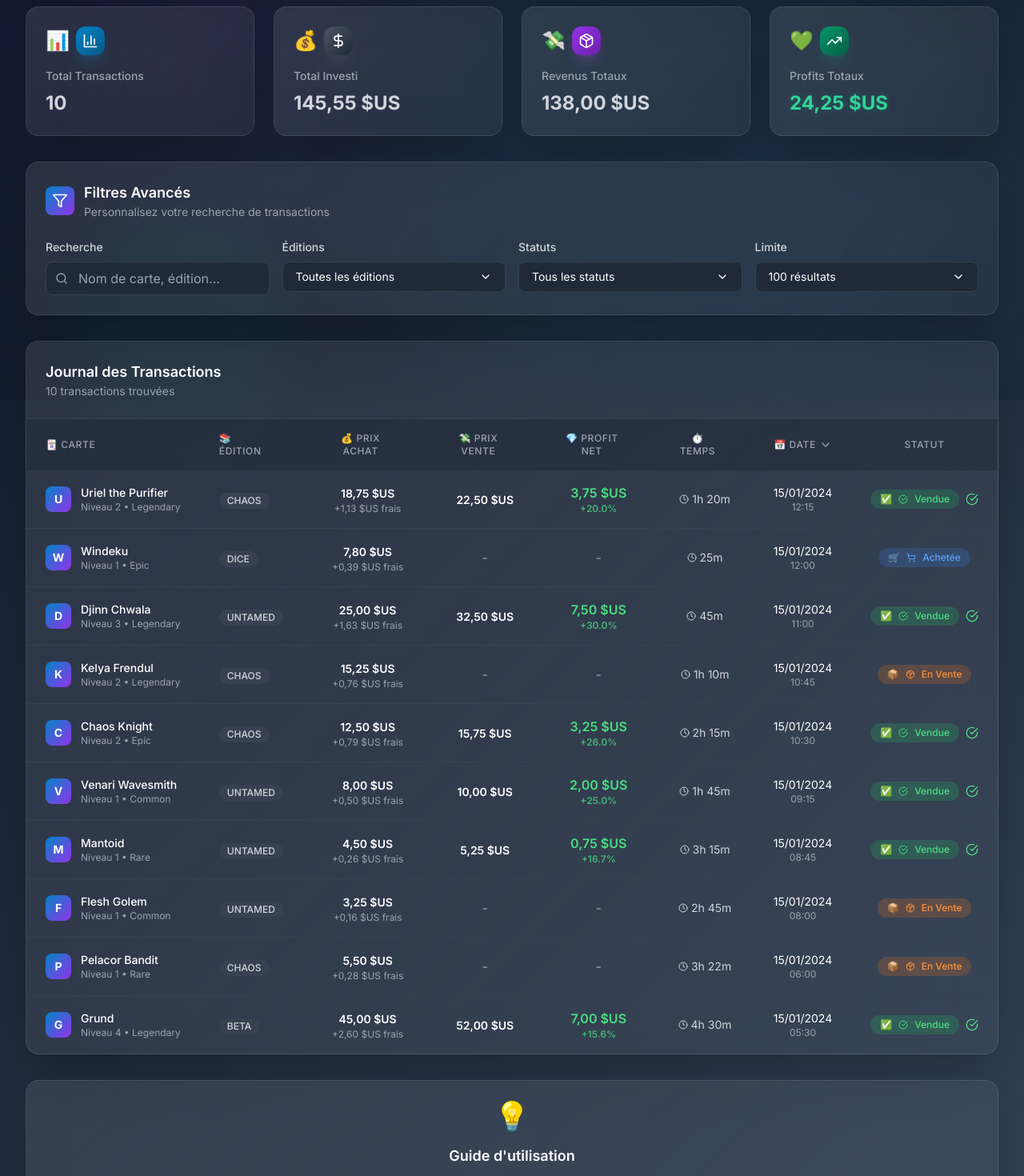
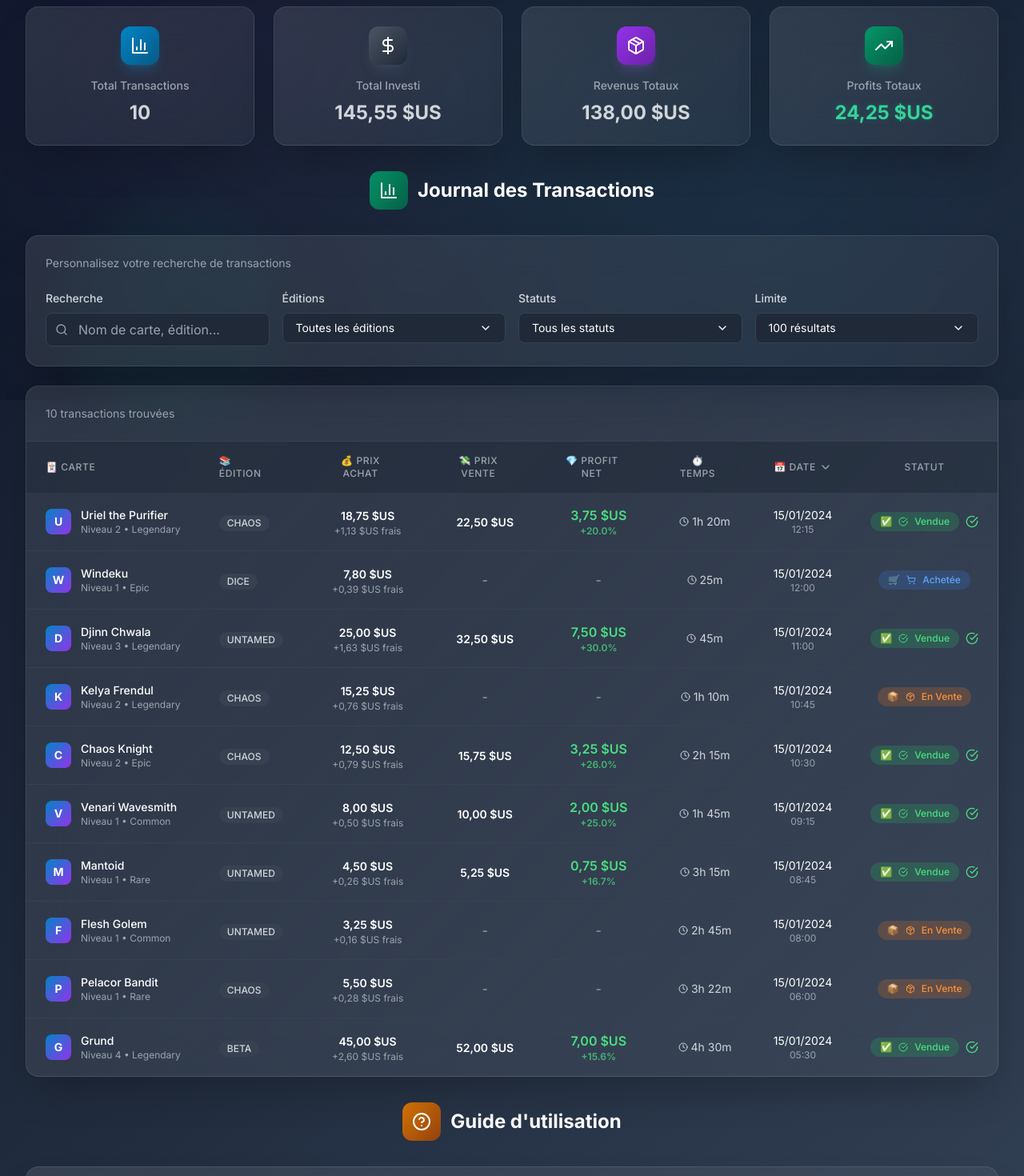
Before and after one commit to Sachathp/spltraderbot-front, a React (Vite) app: page /transactions in a window 1280 px wide. Shown: the part 300-1770 px from the top of the page at 80% size. Built offline with nearby package versions, Linux system fonts and the light colour scheme.

Commit message:
journal page update

```diff
--- a/src/components/transactions/TransactionFilters.tsx
+++ b/src/components/transactions/TransactionFilters.tsx
@@ -132,14 +132,8 @@ export default function TransactionFilters({ onFiltersChange, isLoading }: Trans
   return (
     <div className="glass-card p-6 space-y-6" style={{ zIndex: 100, position: 'relative' }}>
       <div className="flex items-center justify-between">
-        <div className="flex items-center space-x-3">
-          <div className="p-2 bg-gradient-to-br from-primary-600 to-accent-600 rounded-lg">
-            <Filter className="h-5 w-5 text-white" />
-          </div>
-          <div>
-            <h3 className="text-lg font-semibold text-white">Filtres Avancés</h3>
-            <p className="text-sm text-gray-400">Personnalisez votre recherche de transactions</p>
-          </div>
+        <div className="text-center">
+          <p className="text-sm text-gray-400">Personnalisez votre recherche de transactions</p>
         </div>
 
         {hasActiveFilters && (
@@ -199,7 +193,7 @@ export default function TransactionFilters({ onFiltersChange, isLoading }: Trans
                     onChange={() => handleEditionToggle(edition as Edition)}
                     className="mr-3 rounded border-gray-600 text-primary-500 focus:ring-primary-500"
                   />
-                  <span className="text-sm text-white">{label}</span>
+                  <span className="text-sm text-gray-300">{label}</span>
                 </label>
               ))}
             </div>
@@ -232,7 +226,7 @@ export default function TransactionFilters({ onFiltersChange, isLoading }: Trans
                     onChange={() => handleStatusToggle(status as TransactionStatus)}
                     className="mr-3 rounded border-gray-600 text-primary-500 focus:ring-primary-500"
                   />
-                  <span className="text-sm text-white">{label}</span>
+                  <span className="text-sm text-gray-300">{label}</span>
                 </label>
               ))}
             </div>
--- a/src/components/transactions/TransactionTable.tsx
+++ b/src/components/transactions/TransactionTable.tsx
@@ -179,7 +179,6 @@ export default function TransactionTable({ transactions, isLoading }: Transactio
       <div className="p-6 border-b border-gray-700">
         <div className="flex items-center justify-between">
           <div>
-            <h3 className="text-lg font-semibold text-white">Journal des Transactions</h3>
             <p className="text-sm text-gray-400">
               {sortedTransactions.length} transaction{sortedTransactions.length > 1 ? 's' : ''} trouvée{sortedTransactions.length > 1 ? 's' : ''}
             </p>
--- a/src/pages/ConfigPage.tsx
+++ b/src/pages/ConfigPage.tsx
@@ -106,7 +106,7 @@ export default function ConfigPage() {
 
       {/* Configuration sauvegardée (système en développement) */}
       {/* Titre externe */}
-      <div className="flex items-center justify-center space-x-3 mb-6">
+      {/* <div className="flex items-center justify-center space-x-3 mb-6">
         <div className="p-2 bg-gradient-to-br from-success-600 to-success-800 rounded-lg">
           <Save className="h-4 w-4 text-white" />
         </div>
@@ -140,7 +140,7 @@ export default function ConfigPage() {
             </button>
           </div>
         </div>
-      </div>
+      </div> */}
 
       {/* Titre externe */}
       <div className="flex items-center justify-center space-x-3 mb-6">
--- a/src/pages/TransactionsPage.tsx
+++ b/src/pages/TransactionsPage.tsx
@@ -1,5 +1,5 @@
 import React, { useState, useEffect } from 'react';
-import { TrendingUp, BarChart3, DollarSign, Package } from 'lucide-react';
+import { TrendingUp, BarChart3, DollarSign, Package, HelpCircle } from 'lucide-react';
 import TransactionFilters from '../components/transactions/TransactionFilters';
 import TransactionTable from '../components/transactions/TransactionTable';
 import { Transaction, Edition, TransactionStatus } from '../types';
@@ -93,24 +93,21 @@ export default function TransactionsPage() {
       value: stats.totalTransactions.toString(),
       icon: BarChart3,
       gradient: 'from-primary-600 to-primary-800',
-      bgGlow: 'shadow-primary-500/20',
-      emoji: '📊'
+      bgGlow: 'shadow-primary-500/20'
     },
     {
       title: 'Total Investi',
       value: formatCurrency(stats.totalInvested),
       icon: DollarSign,
       gradient: 'from-gray-600 to-gray-800',
-      bgGlow: 'shadow-gray-500/20',
-      emoji: '💰'
+      bgGlow: 'shadow-gray-500/20'
     },
     {
       title: 'Revenus Totaux',
       value: formatCurrency(stats.totalRevenue),
       icon: Package,
       gradient: 'from-accent-600 to-accent-800',
-      bgGlow: 'shadow-accent-500/20',
-      emoji: '💸'
+      bgGlow: 'shadow-accent-500/20'
     },
     {
       title: 'Profits Totaux',
@@ -121,8 +118,7 @@ export default function TransactionsPage() {
         : 'from-danger-600 to-danger-800',
       bgGlow: stats.totalProfit >= 0
         ? 'shadow-success-500/20'
-        : 'shadow-danger-500/20',
-      emoji: stats.totalProfit >= 0 ? '💚' : '❤️'
+        : 'shadow-danger-500/20'
     }
   ];
 
@@ -160,23 +156,20 @@ export default function TransactionsPage() {
               style={{ animationDelay: `${index * 100}ms` }}
             >
               <div className="metric-card-content">
-                {/* Header avec icône */}
-                <div className="flex items-center justify-between mb-4">
-                  <div className="flex items-center space-x-2">
-                    <span className="text-2xl">{stat.emoji}</span>
-                    <div className={`p-2 rounded-xl bg-gradient-to-br ${stat.gradient} ${stat.bgGlow} shadow-lg`}>
-                      <Icon className="h-5 w-5 text-white" />
-                    </div>
+                {/* Icône centrée */}
+                <div className="flex justify-center mb-4">
+                  <div className={`p-3 rounded-xl bg-gradient-to-br ${stat.gradient} ${stat.bgGlow} shadow-lg`}>
+                    <Icon className="h-6 w-6 text-white" />
                   </div>
                 </div>
 
-                {/* Titre */}
-                <p className="text-sm font-medium text-gray-400 mb-2">
+                {/* Titre centré */}
+                <p className="text-sm font-medium text-gray-400 mb-2 text-center">
                   {stat.title}
                 </p>
 
-                {/* Valeur */}
-                <p className={`text-2xl font-bold ${
+                {/* Valeur centrée */}
+                <p className={`text-2xl font-bold text-center ${
                   stat.title.includes('Profit') && stats.totalProfit >= 0
                     ? 'value-positive'
                     : stat.title.includes('Profit') && stats.totalProfit < 0
@@ -194,6 +187,16 @@ export default function TransactionsPage() {
         })}
       </div>
 
+      {/* Titre externe */}
+      <div className="flex items-center justify-center space-x-3 mb-6">
+        <div className="p-3 bg-gradient-to-br from-success-600 to-success-800 rounded-xl">
+          <BarChart3 className="h-6 w-6 text-white" />
+        </div>
+        <h2 className="text-2xl font-bold text-white">Journal des Transactions</h2>
+      </div>
+
+      {/* Section intégrée: Filtres + Tableau */}
+      <div className="space-y-6">
         {/* Filtres */}
         <TransactionFilters
           onFiltersChange={handleFiltersChange}
@@ -205,12 +208,19 @@ export default function TransactionsPage() {
           transactions={transactions}
           isLoading={isLoading}
         />
+      </div>
+
+      {/* Titre externe */}
+      <div className="flex items-center justify-center space-x-3 mb-6">
+        <div className="p-3 bg-gradient-to-br from-warning-600 to-warning-800 rounded-xl">
+          <HelpCircle className="h-6 w-6 text-white" />
+        </div>
+        <h2 className="text-2xl font-bold text-white">Guide d'utilisation</h2>
+      </div>
 
       {/* Section d'aide */}
       <div className="glass-card p-6">
         <div className="text-center space-y-4">
-          <div className="text-4xl">💡</div>
-          <h3 className="text-lg font-semibold text-white">Guide d'utilisation</h3>
           <div className="grid grid-cols-1 md:grid-cols-2 lg:grid-cols-3 gap-4 text-sm text-gray-300">
             <div className="space-y-2">
               <div className="font-medium text-primary-400 text-center">🔍 Filtres</div>
```
Lines whose indentation alone changed are shown as unchanged.
